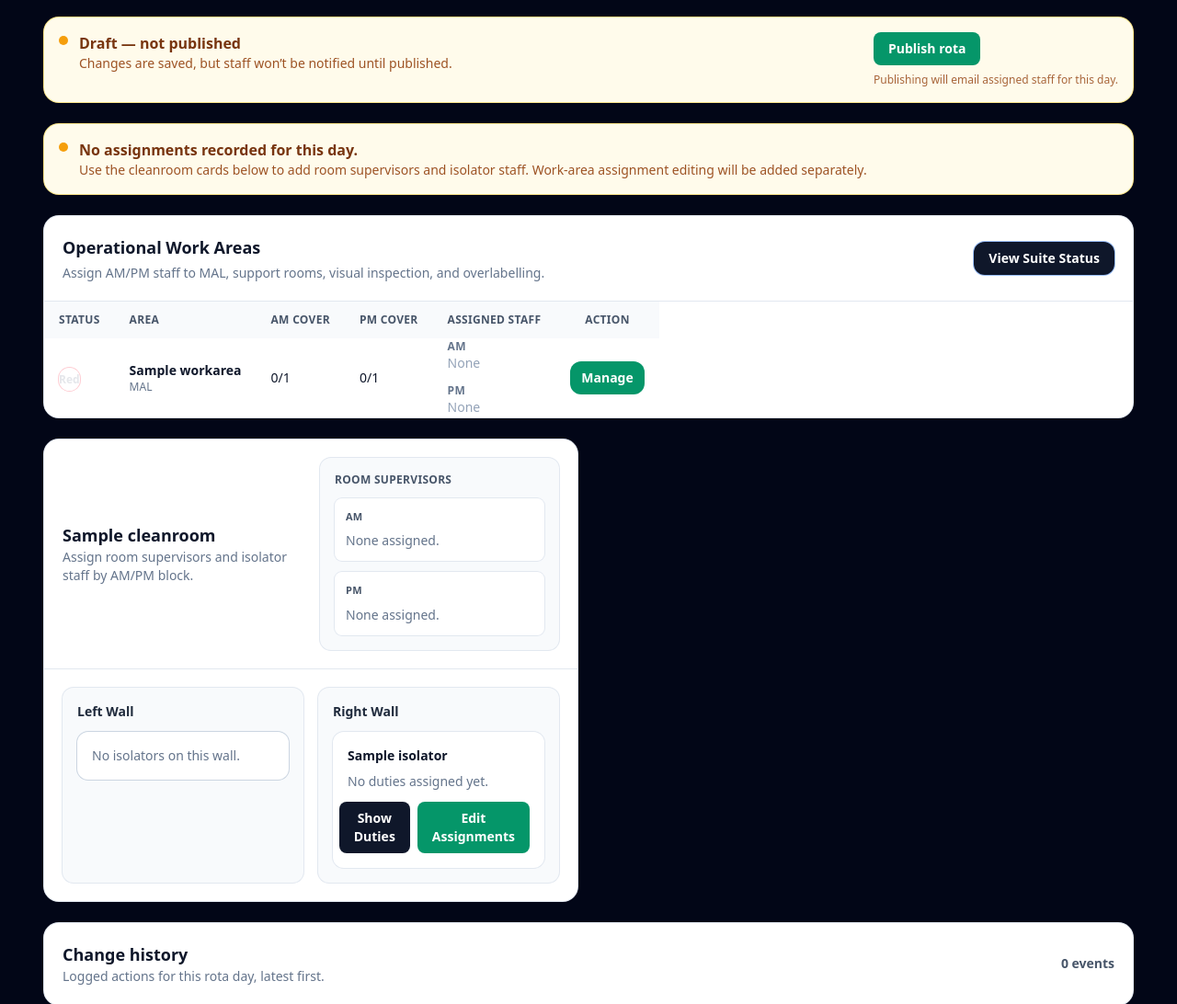
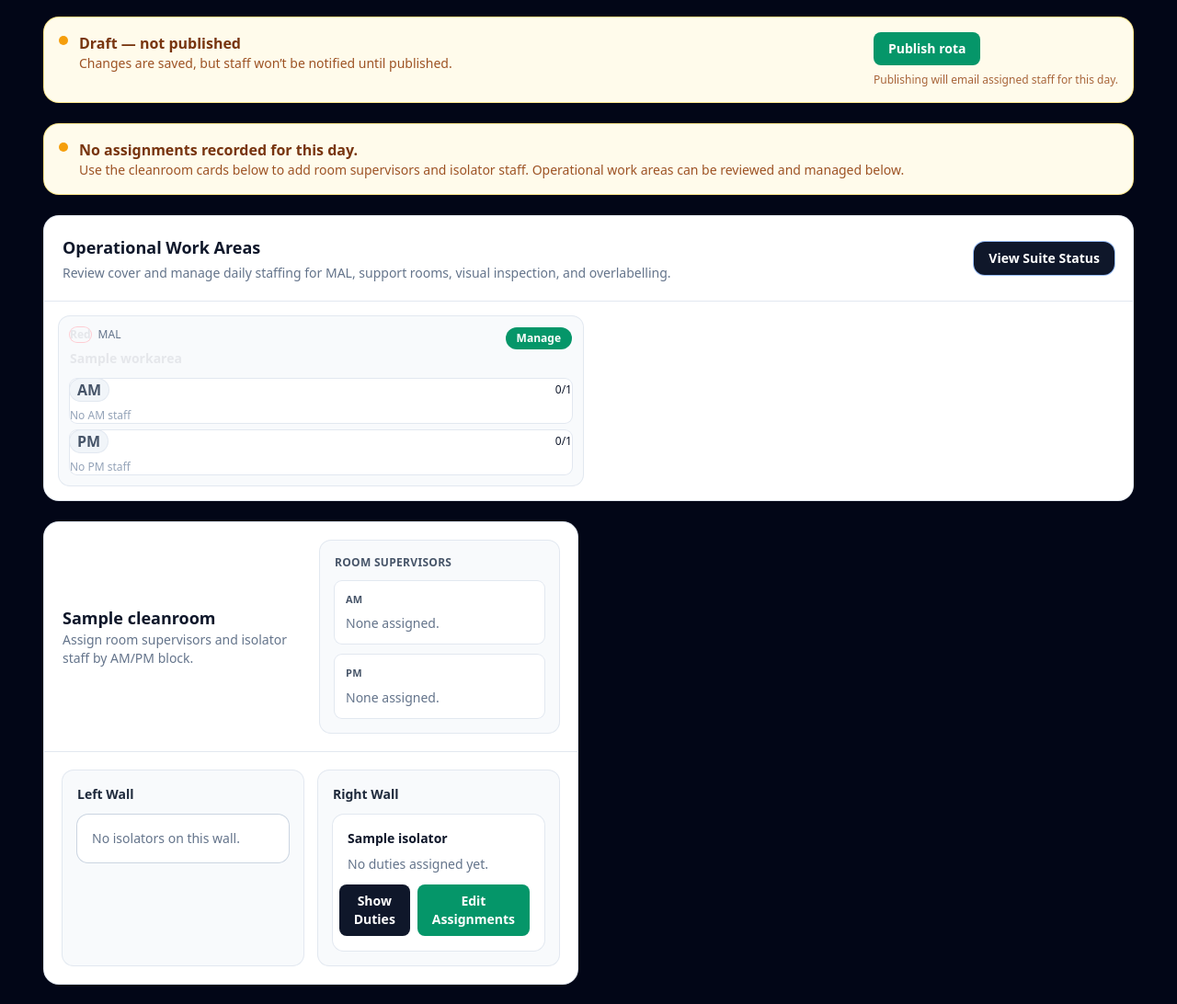
Before and after one commit to FraserR1188/Skedaddle, a Django app: page /day/2026/05/02/ in a window 1280 px wide. Shown: the part 232-1324 px from the top of the page at 92% size. Run offline with Django 5.2, Linux system fonts and the light colour scheme; a user stored in the database is signed in; tables that the repository leaves empty hold one stand-in row (values such as "Sample post"); data that the repository does not hold is empty.

Commit message:
Show work area AM and PM staff side by side

```diff
--- a/rota/templates/rota/daily_rota.html
+++ b/rota/templates/rota/daily_rota.html
@@ -137,7 +137,7 @@
           <p class="font-semibold">No assignments recorded for this day.</p>
           <p class="text-sm text-amber-800/90">
             Use the cleanroom cards below to add room supervisors and isolator staff.
-            Work-area assignment editing will be added separately.
+            Operational work areas can be reviewed and managed below.
           </p>
         </div>
       </div>
@@ -167,7 +167,7 @@
           Operational Work Areas
         </h2>
         <p class="mt-1 text-sm text-slate-500">
-          Assign AM/PM staff to MAL, support rooms, visual inspection, and overlabelling.
+          Review cover and manage daily staffing for MAL, support rooms, visual inspection, and overlabelling.
         </p>
       </div>
 
@@ -181,156 +181,125 @@
       </a>
     </div>
 
-    <div class="overflow-x-auto">
-      <table class="min-w-full divide-y divide-slate-200">
-        <thead class="bg-slate-50">
-          <tr>
-            <th class="px-4 py-3 text-left text-xs font-semibold uppercase tracking-wide text-slate-600">
-              Status
-            </th>
-            <th class="px-4 py-3 text-left text-xs font-semibold uppercase tracking-wide text-slate-600">
-              Area
-            </th>
-            <th class="px-4 py-3 text-left text-xs font-semibold uppercase tracking-wide text-slate-600">
-              AM Cover
-            </th>
-            <th class="px-4 py-3 text-left text-xs font-semibold uppercase tracking-wide text-slate-600">
-              PM Cover
-            </th>
-            <th class="px-4 py-3 text-left text-xs font-semibold uppercase tracking-wide text-slate-600">
-              Assigned Staff
-            </th>
-            <th class="px-4 py-3 text-right text-xs font-semibold uppercase tracking-wide text-slate-600">
-              Action
-            </th>
-          </tr>
-        </thead>
+    {% if overview.work_area_cards %}
+      <div class="grid grid-cols-1 sm:grid-cols-2 gap-3 p-4">
+        {% for card in overview.work_area_cards %}
+          <article class="rounded-xl bg-slate-50 p-3 ring-1 ring-slate-200 hover:bg-white hover:shadow-sm transition">
 
-        <tbody class="divide-y divide-slate-200 bg-white">
-          {% for card in overview.work_area_cards %}
-            <tr class="hover:bg-slate-50 transition">
-              <td class="px-4 py-4 align-top">
+            <!-- Header -->
+            <div class="flex items-start justify-between gap-3">
+              <div class="min-w-0">
+                <div class="flex flex-wrap items-center gap-2">
                   {% if card.status == "Red" %}
-                  <span class="rounded-full bg-rose-100 px-2.5 py-1 text-xs font-semibold text-rose-700 ring-1 ring-rose-200">
+                    <span class="rounded-full bg-rose-100 px-2.5 py-0.5 text-xs font-semibold text-rose-700 ring-1 ring-rose-200">
                       Red
                     </span>
                   {% elif card.status == "Amber" %}
-                  <span class="rounded-full bg-amber-100 px-2.5 py-1 text-xs font-semibold text-amber-700 ring-1 ring-amber-200">
+                    <span class="rounded-full bg-amber-100 px-2.5 py-0.5 text-xs font-semibold text-amber-700 ring-1 ring-amber-200">
                       Amber
                     </span>
                   {% elif card.status == "Green" %}
-                  <span class="rounded-full bg-emerald-100 px-2.5 py-1 text-xs font-semibold text-emerald-700 ring-1 ring-emerald-200">
+                    <span class="rounded-full bg-emerald-100 px-2.5 py-0.5 text-xs font-semibold text-emerald-700 ring-1 ring-emerald-200">
                       Green
                     </span>
                   {% else %}
-                  <span class="rounded-full bg-slate-100 px-2.5 py-1 text-xs font-semibold text-slate-600 ring-1 ring-slate-200">
+                    <span class="rounded-full bg-slate-100 px-2.5 py-0.5 text-xs font-semibold text-slate-600 ring-1 ring-slate-200">
                       Grey
                     </span>
                   {% endif %}
-              </td>
 
-              <td class="px-4 py-4 align-top">
-                <p class="text-sm font-semibold text-slate-900">
-                  {{ card.area.name }}
-                </p>
-                <p class="text-xs text-slate-500">
+                  <span class="text-xs font-medium text-slate-500">
                     {{ card.area.get_area_type_display }}
-                </p>
-              </td>
-
-              <td class="px-4 py-4 align-top">
-                {% if card.required_am %}
-                  <p class="text-sm font-medium text-slate-900">
-                    {{ card.am_count }}/{{ card.required_am }}
-                  </p>
-                {% else %}
-                  <p class="text-sm font-medium text-slate-900">
-                    {{ card.am_count }}
-                  </p>
-                  <p class="text-xs text-slate-400">
-                    No fixed requirement
-                  </p>
-                {% endif %}
-              </td>
-
-              <td class="px-4 py-4 align-top">
-                {% if card.required_pm %}
-                  <p class="text-sm font-medium text-slate-900">
-                    {{ card.pm_count }}/{{ card.required_pm }}
-                  </p>
-                {% else %}
-                  <p class="text-sm font-medium text-slate-900">
-                    {{ card.pm_count }}
-                  </p>
-                  <p class="text-xs text-slate-400">
-                    No fixed requirement
-                  </p>
-                {% endif %}
-              </td>
-
-              <td class="px-4 py-4 align-top">
-                <div class="grid grid-cols-1 md:grid-cols-2 gap-3">
-                  <div>
-                    <p class="text-xs font-semibold uppercase tracking-wide text-slate-500">
-                      AM
-                    </p>
-                    {% if card.am_assignments %}
-                      {% for assignment in card.am_assignments %}
-                        <p class="text-sm text-slate-800">
-                          {{ assignment.staff.full_name }}
-                        </p>
-                      {% endfor %}
-                    {% else %}
-                      <p class="text-sm text-slate-400">
-                        None
-                      </p>
-                    {% endif %}
+                  </span>
                 </div>
 
-                  <div>
-                    <p class="text-xs font-semibold uppercase tracking-wide text-slate-500">
-                      PM
-                    </p>
-                    {% if card.pm_assignments %}
-                      {% for assignment in card.pm_assignments %}
-                        <p class="text-sm text-slate-800">
-                          {{ assignment.staff.full_name }}
-                        </p>
-                      {% endfor %}
-                    {% else %}
-                      <p class="text-sm text-slate-400">
-                        None
-                      </p>
-                    {% endif %}
+                <h3 class="mt-2 truncate text-sm font-semibold text-slate-950">
+                  {{ card.area.name }}
+                </h3>
               </div>
-                </div>
-              </td>
 
-              <td class="px-4 py-4 align-top text-right">
               {% if user.is_superuser or perms.rota.rota_manager %}
                 <a
                   href="{% url 'work_area_assignment' date.year date.month date.day card.area.id %}"
-                    class="inline-flex items-center justify-center rounded-xl bg-emerald-600 px-3 py-2 text-sm font-semibold text-white hover:bg-emerald-700 transition"
+                  class="shrink-0 rounded-full bg-emerald-600 px-3 py-1 text-xs font-semibold text-white hover:bg-emerald-700 transition"
                 >
                   Manage
                 </a>
               {% else %}
-                  <span class="text-sm text-slate-400">
+                <span class="shrink-0 text-xs text-slate-400">
                   View only
                 </span>
               {% endif %}
-              </td>
-            </tr>
-          {% empty %}
-            <tr>
-              <td colspan="6" class="px-4 py-8 text-center text-sm text-slate-500">
+            </div>
+
+            <!-- AM / PM Summary -->
+            <div class="mt-3 grid grid-cols-2 gap-2">
+
+              <!-- AM -->
+              <div class="rounded-lg bg-white p-2.5 ring-1 ring-slate-200">
+                <div class="flex items-center justify-between gap-2">
+                  <span class="rounded-full bg-slate-100 px-2 py-0.5 text-[10px] font-semibold uppercase text-slate-600 ring-1 ring-slate-200">
+                    AM
+                  </span>
+
+                  <span class="text-xs font-bold text-slate-900">
+                    {{ card.am_count }}{% if card.required_am %}/{{ card.required_am }}{% endif %}
+                  </span>
+                </div>
+
+                <div class="mt-2 flex flex-wrap gap-1.5">
+                  {% if card.am_assignments %}
+                    {% for assignment in card.am_assignments %}
+                      <span class="max-w-full truncate rounded-full bg-slate-100 px-2 py-0.5 text-[11px] font-medium text-slate-800 ring-1 ring-slate-200">
+                        {{ assignment.staff.full_name }}
+                      </span>
+                    {% endfor %}
+                  {% else %}
+                    <span class="text-xs text-slate-400">
+                      No AM staff
+                    </span>
+                  {% endif %}
+                </div>
+              </div>
+
+              <!-- PM -->
+              <div class="rounded-lg bg-white p-2.5 ring-1 ring-slate-200">
+                <div class="flex items-center justify-between gap-2">
+                  <span class="rounded-full bg-slate-100 px-2 py-0.5 text-[10px] font-semibold uppercase text-slate-600 ring-1 ring-slate-200">
+                    PM
+                  </span>
+
+                  <span class="text-xs font-bold text-slate-900">
+                    {{ card.pm_count }}{% if card.required_pm %}/{{ card.required_pm }}{% endif %}
+                  </span>
+                </div>
+
+                <div class="mt-2 flex flex-wrap gap-1.5">
+                  {% if card.pm_assignments %}
+                    {% for assignment in card.pm_assignments %}
+                      <span class="max-w-full truncate rounded-full bg-slate-100 px-2 py-0.5 text-[11px] font-medium text-slate-800 ring-1 ring-slate-200">
+                        {{ assignment.staff.full_name }}
+                      </span>
+                    {% endfor %}
+                  {% else %}
+                    <span class="text-xs text-slate-400">
+                      No PM staff
+                    </span>
+                  {% endif %}
+                </div>
+              </div>
+
+            </div>
+          </article>
+        {% endfor %}
+      </div>
+    {% else %}
+      <div class="p-5">
+        <div class="rounded-xl bg-slate-50 p-6 text-center text-sm text-slate-500 ring-1 ring-dashed ring-slate-300">
           No operational work areas have been configured yet.
-              </td>
-            </tr>
-          {% endfor %}
-        </tbody>
-      </table>
         </div>
+      </div>
+    {% endif %}
   </section>
 
   <!-- CLEANROOMS GRID -->
```
Also changed, not shown: rota/templates/rota/suite_overview.html (+100 -86 lines), rota/tests.py (+33 -0 lines). Lines whose indentation alone changed are shown as unchanged.
